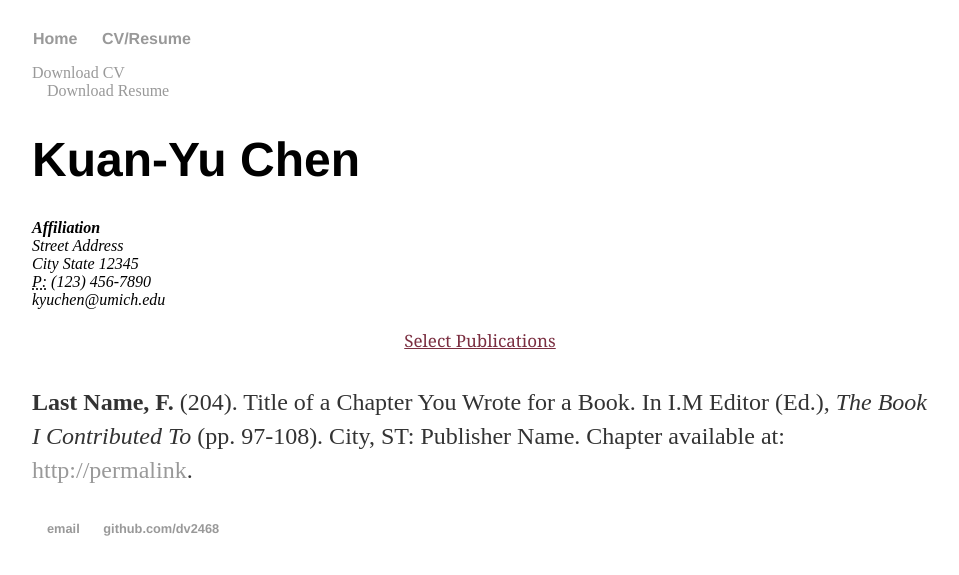
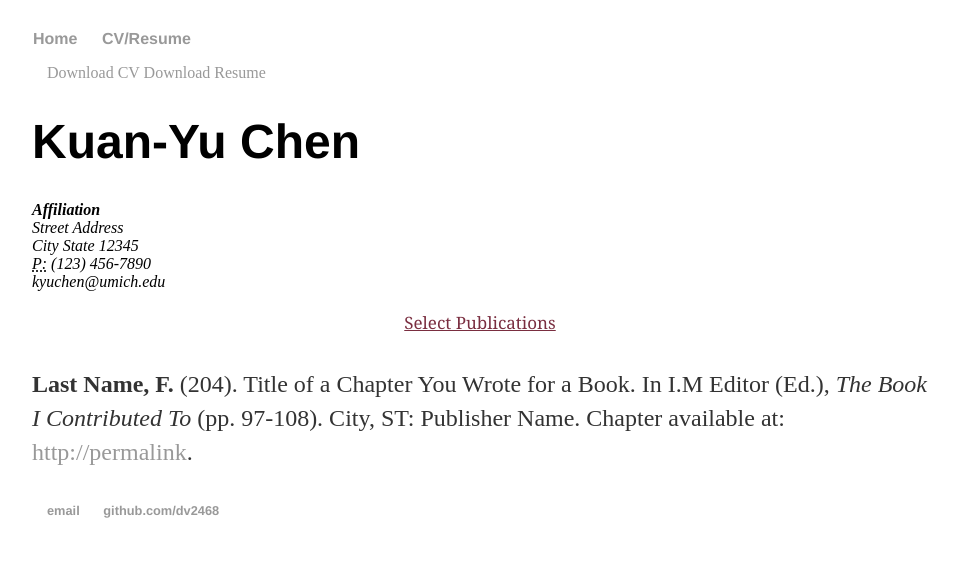
Before and after one commit to dv2468/dv2468.github.io, a Jekyll site: the page built from cv/index.html, in a window 1280 px wide. Shown: the top 575 px of the page, without its empty margins (160-1119 px from the left). Built offline with Jekyll 4.4.1, drawn with Linux system fonts in a browser that asks for light colours.

Commit message:
Update index.html

```diff
--- a/cv/index.html
+++ b/cv/index.html
@@ -4,9 +4,8 @@ title: CV of Your Name
 ---
 
 	<div class="cv">
-
-		<a href="https://dv2468.github.io/DataScienceIntern.pdf" target="_blank" class="download" title="Download CV as PDF">Download CV</a>
 		<div id = "cv-link">
+			<a href="https://dv2468.github.io/DataScienceIntern.pdf" target="_blank" class="download" title="Download CV as PDF">Download CV</a>
 			<a href="https://dv2468.github.io/DataScienceIntern.pdf" target="_blank" class="download" title="Download Resume as PDF">Download Resume</a>
 		</div>
 					<h1>Kuan-Yu Chen</h1>
```
